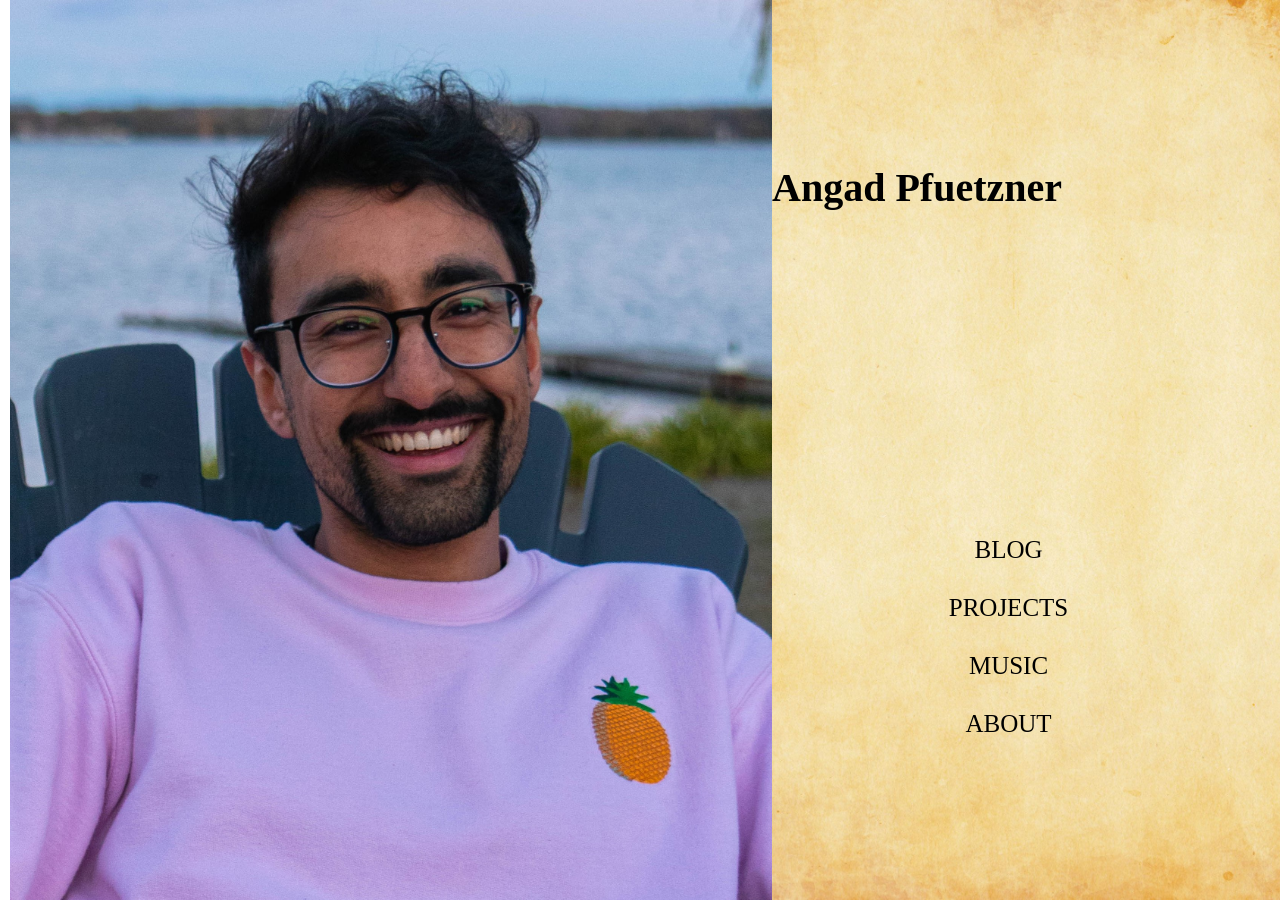
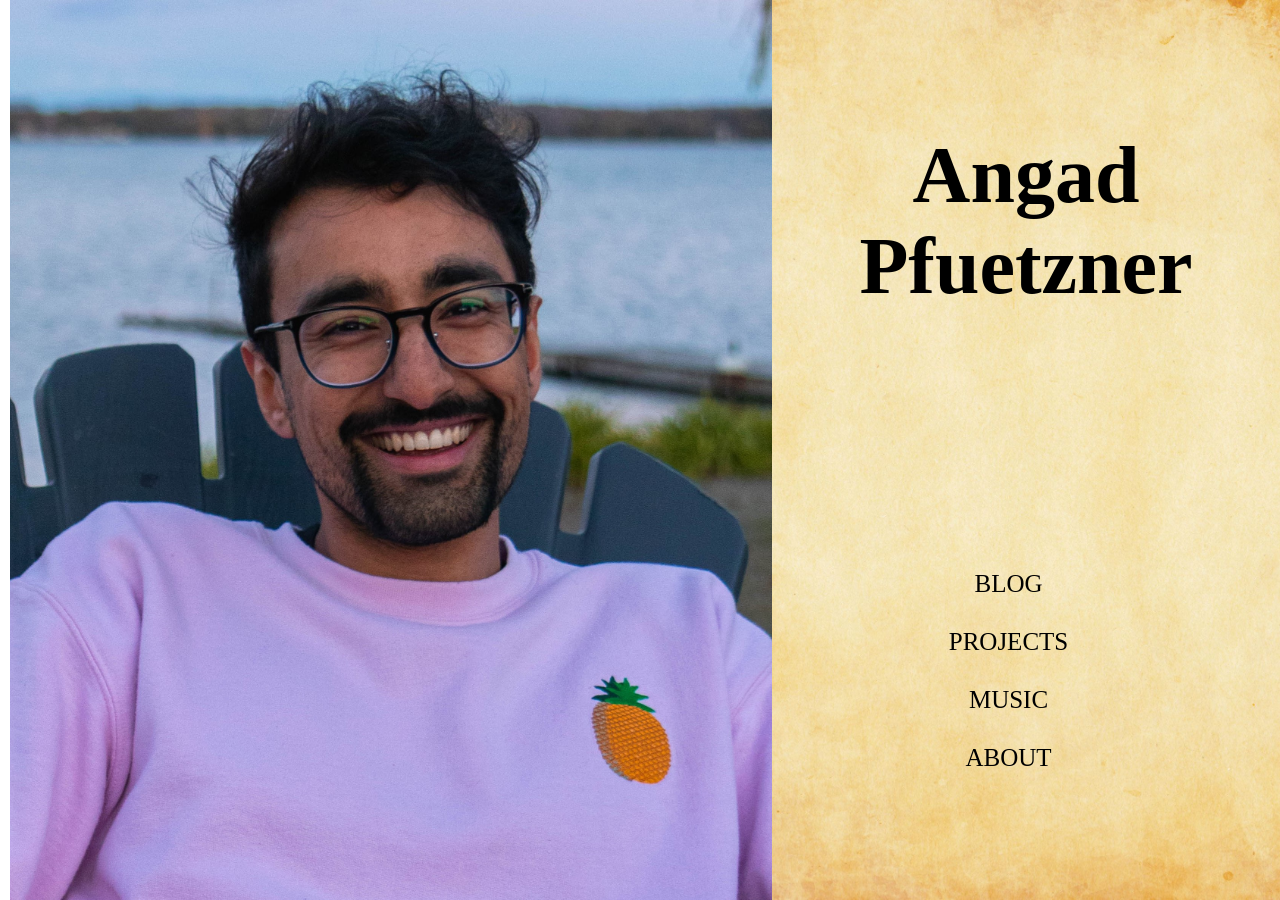
Before and after one commit to Angad99/Angad99.github.io, a Jekyll site: the page built from index.html, in a window 1280 px wide. Built offline with Jekyll 4.4.1, drawn with Linux system fonts in a browser that asks for light colours; some web fonts are replaced.

Commit message:
Update index.html

```diff
--- a/index.html
+++ b/index.html
@@ -22,7 +22,7 @@
     <header class = "homepageheader">
 
       <div class="site-info homepagename">
-        <h1 class="site-name"><a href="/" font-size: 80px;">Angad Pfuetzner</a></h1>
+        <h1 class="site-name"><a href="/" style = "font-size: 80px;">Angad Pfuetzner</a></h1>
       </div>
 
       <nav class = "homenav">
```
